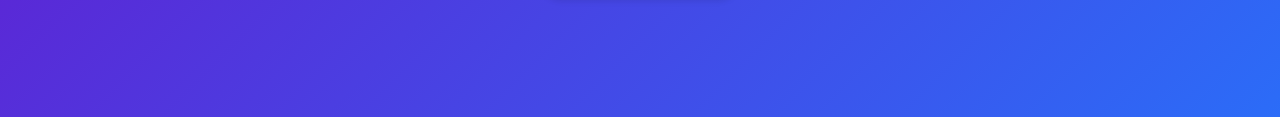
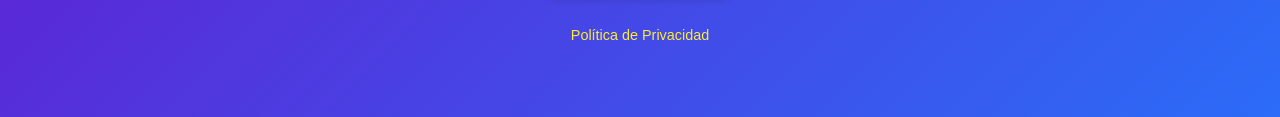
Before and after one commit to Orlando43claro/Trivial-, a plain HTML site: page index.html in a window 1280 px wide. Shown: the part 498-615 px from the top of the page. Drawn offline with Linux system fonts and the light colour scheme.

Commit message:
index.html

```diff
--- a/index.html
+++ b/index.html
@@ -320,6 +320,11 @@
             <button onclick="window.location.href='canje.html'">🏆 Canjear Premios</button>
         </div>
     </div>
+
+  <div style="margin-top: 30px; font-size: 0.9rem;">
+    <a href="privacidad.html" style="color: #ffeb3b; text-decoration: none;">Política de Privacidad</a>
+</div>
+
 
     <script>
         // ====================================================================
```
